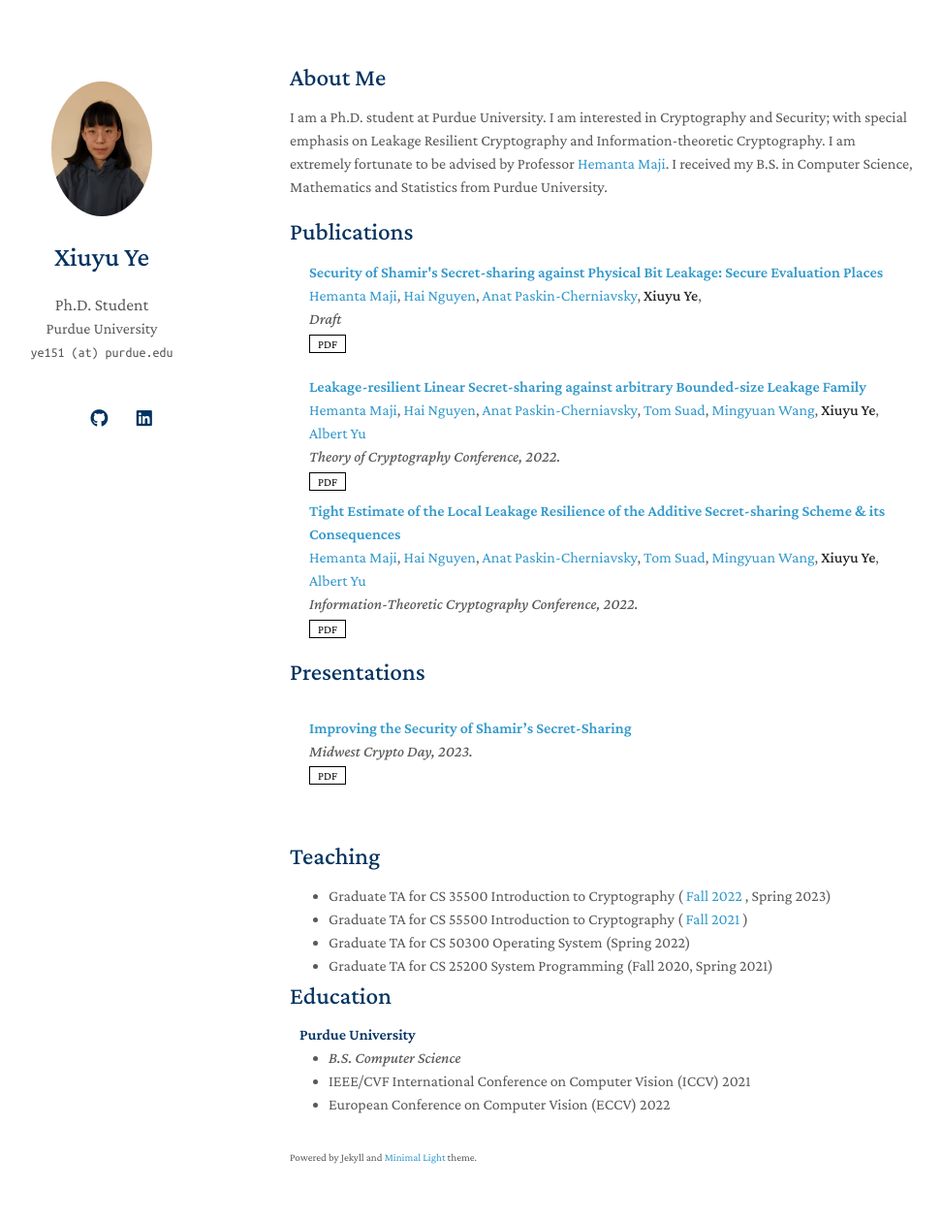
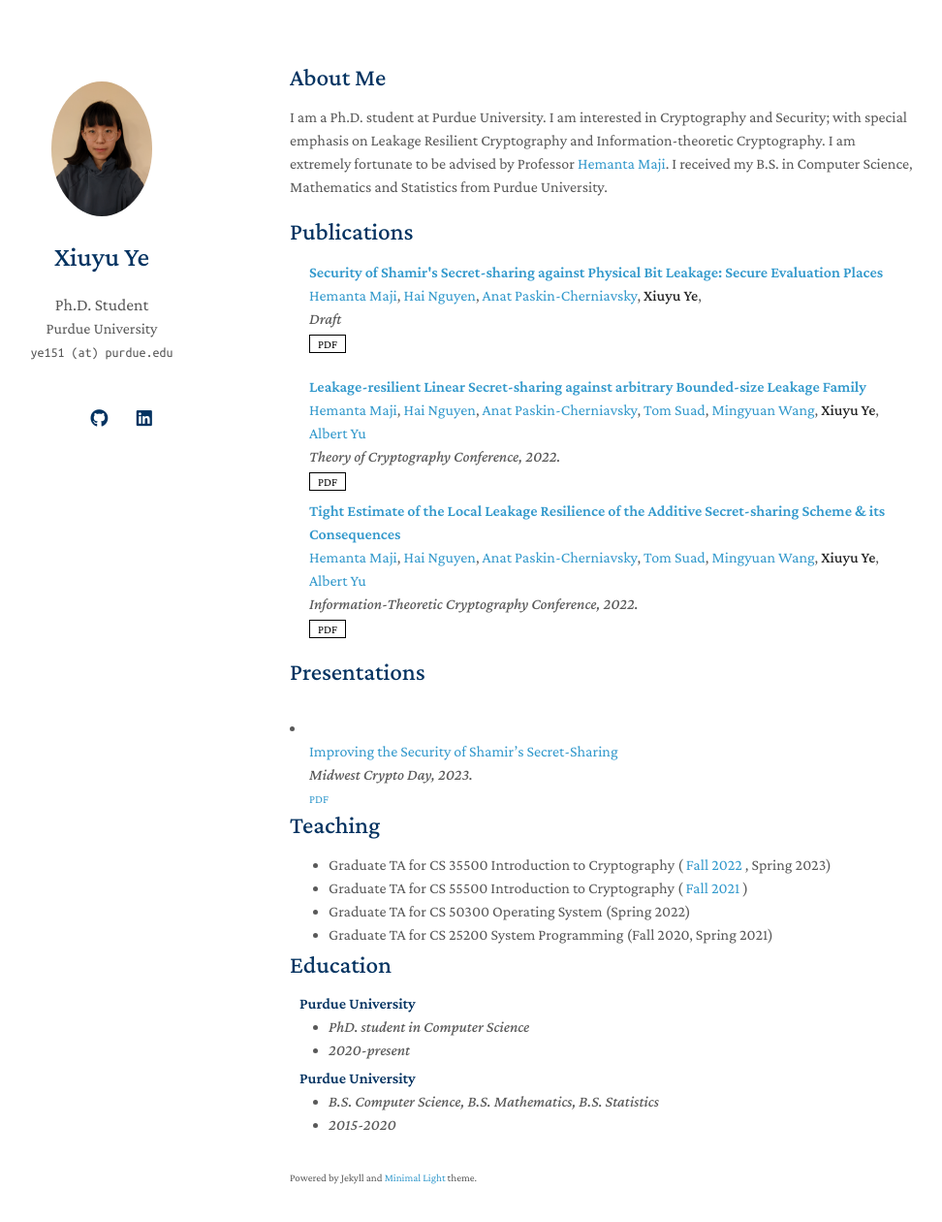
Before and after one commit to darahye/darahye.github.io, a Jekyll site: the page built from index.md, in a window 1280 px wide and 1295 px high. Shown: the top 1260 px of the window at 97% size, without its empty margins (171-1143 px from the left). Built offline with Jekyll 4.4.1, drawn with Linux system fonts in a browser that asks for light colours; nearby versions of some CDN libraries; a style sheet for code colours, icons or effects is not loaded; our own code applies the rules of GitHub Pages for plain Markdown files.

Commit message:
update education

```diff
--- a/_includes/services.md
+++ b/_includes/services.md
@@ -1,6 +1,5 @@
 ## Presentations
 <div class="publications">
-<ol class="bibliography">
 <li>
 <div class="pub-row">
   <div class="col-sm-9" style="position: relative;padding-right: 15px;padding-left: 20px;">
@@ -12,9 +11,7 @@
   </div>
 </div>
 </li>
-</ol>
 </div>
-
 
 ## Teaching
 <ul style="margin:0 0 5px;">
@@ -37,7 +34,13 @@
 <h4 style="margin:0 10px 0;">Purdue University</h4>
 
 <ul style="margin:0 0 5px;">
-  <li><div class="periodical"><em>B.S. Computer Science</em></div></li>
-  <li><a href="http://iccv2021.thecvf.com/"><autocolor>IEEE/CVF International Conference on Computer Vision (ICCV) 2021</autocolor></a></li>
-  <li><a href="https://eccv2022.ecva.net/"><autocolor>European Conference on Computer Vision (ECCV) 2022</autocolor></a></li>
+  <li><div class="periodical"><em>PhD. student in Computer Science</em></div></li>
+  <li><div class="periodical"><em>2020-present</em></div></li>
 </ul>
+
+<h4 style="margin:0 10px 0;">Purdue University</h4>
+
+<ul style="margin:0 0 5px;">
+  <li><div class="periodical"><em>B.S. Computer Science, B.S. Mathematics, B.S. Statistics</em></div></li>
+  <li><div class="periodical"><em>2015-2020</em></div></li>
+</ul>
```
